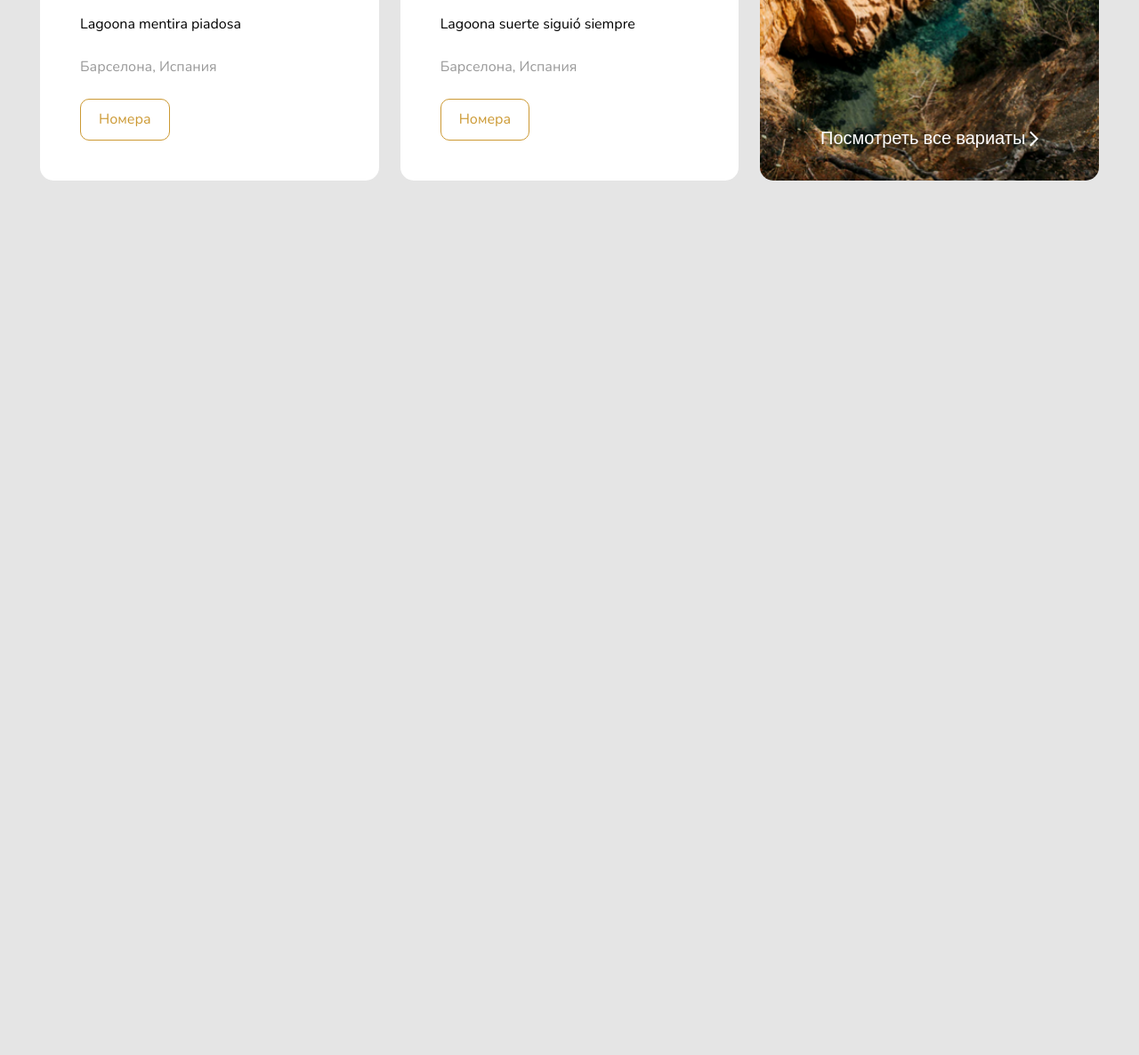
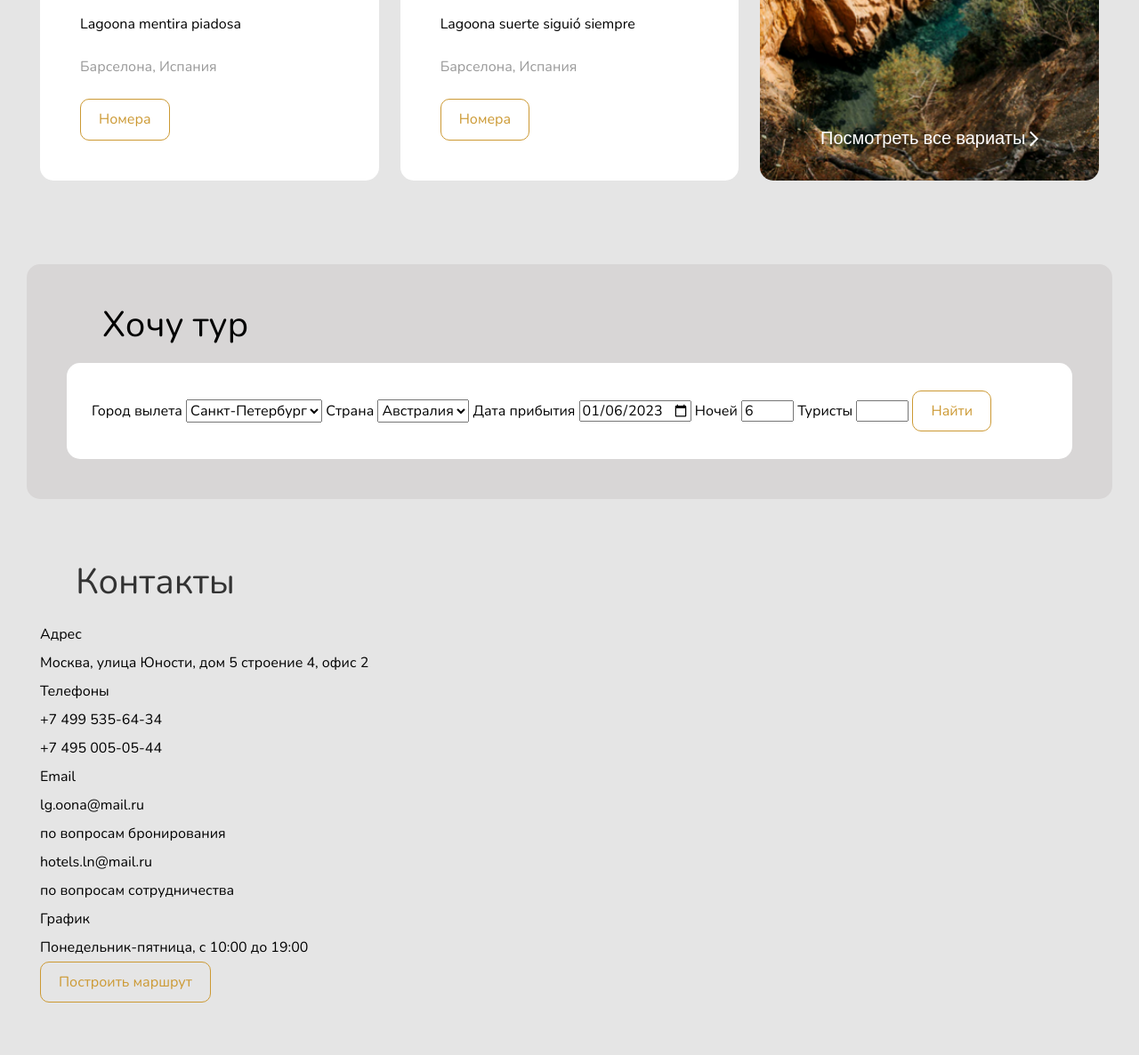
Before and after one commit to Kristina-sp/homework-layout, a plain HTML site: page 5-task/index.html in a window 1280 px wide. Shown: the part 4142-5328 px from the top of the page at 89% size. Before the commit the page ends 4439 px from the top, so only its background shows below. Drawn offline with Linux system fonts and the light colour scheme.

Commit message:
разметка блока формы и контактов

```diff
--- a/5-task/css/style.css
+++ b/5-task/css/style.css
@@ -77,6 +77,7 @@ p{
   color: #000000;
 }
 ._btn{
+  cursor: pointer;
   padding: 13px 20px;
   color: #CC9933;
   background: transparent;
@@ -362,3 +363,30 @@ ul li:nth-child(3n) {
   background-repeat: no-repeat;
   background-position: right center;
 }
+
+/* section-form */
+.section-form{
+  padding-bottom: 70px;
+}
+.form-container{
+  background-color: #d8d6d6;
+  border-radius: 15px;
+  padding: 45px 45px;
+}
+.form-title{
+  color: #000000;
+  margin-bottom: 20px;
+}
+.form{
+  background-color: #ffffff;
+  border-radius: 15px;
+  padding: 31px 28px;
+}
+.input{
+
+}
+
+/* section-contacts */
+.section-contacts{
+  padding-bottom: 40px;
+}
--- a/5-task/index.html
+++ b/5-task/index.html
@@ -391,6 +391,64 @@
                 </ul>
             </div>
         </section>
+        <section class="section-form">
+          <div class="container form-container">
+            <h2 class="section-heading form-title">Хочу тур</h2>
+            <form action="https://jsonplaceholder.typicode.com/posts" class="form" autocomplete method="post">
+              <label class="label" for="sity">Город вылета</label>
+              <!-- <input type="text" id="sity" class="input" name="sityOutOf"> -->
+              <select name="sity">
+                <option >Cанкт-Петербург</option>
+                <option>Москва</option>
+              </select>
+              <label class="label" for="country">Страна</label>
+              <select name="country">
+                <option >Австралия</option>
+                <option>Турция</option>
+              </select>
+              <label class="label" for="date">Дата прибытия</label>
+              <input name="date" type="date" id="date" class="input" value="2023-01-06" min="2023-01-01" max="2030-12-31">
+              <label for="night" class="label">Ночей</label>
+              <input name="night" type="number" id="night" class="input" value="6" min="6" max="21">
+              <label for="tourists" class="label">Туристы</label>
+              <input name="tourists" type="number" id="tourists" class="input" min="1" max="21" required>
+              <button type="submit" class="_btn">Найти</button>
+            </form>
+          </div>
+        </section>
+        <section class="section-contacts">
+          <div class="container">
+            <h2 class="section-heading">Контакты</h2>
+            <div class="section-contacts-box">
+              <div class="section-contacts-content">
+                <ul class="section-contacts-list">
+                  <li class="section-contacts-item">
+                    <p class="section-contacts-title">Адрес</p>
+                    <p class="section-contacts-description">Москва, улица Юности, дом 5 строение 4, офис 2</p>
+                  </li>
+                  <li class="section-contacts-item">
+                    <p class="section-contacts-title">Телефоны</p>
+                    <p class="section-contacts-description">+7 499 535-64-34</p>
+                    <p class="section-contacts-description">+7 495 005-05-44</p>
+                  </li>
+                  <li class="section-contacts-item">
+                    <p class="section-contacts-title">Email</p>
+                    <p class="section-contacts-description">lg.oona@mail.ru</p>
+                    <p class="section-contacts-description">по вопросам бронирования</p>
+                    <p class="section-contacts-description">hotels.ln@mail.ru</p>
+                    <p class="section-contacts-description">по вопросам сотрудничества</p>
+                  </li>
+                  <li class="section-contacts-item">
+                    <p class="section-contacts-title">График</p>
+                    <p class="section-contacts-description">Понедельник-пятница, с 10:00 до 19:00</p>
+                  </li>
+                </ul>
+                <button class="_btn">Построить маршрут</button>
+              </div>
+              <img src="" alt="" class="section-contacts-img">
+            </div>
+          </div>
+        </section>
     </main>
 </body>
 
```
